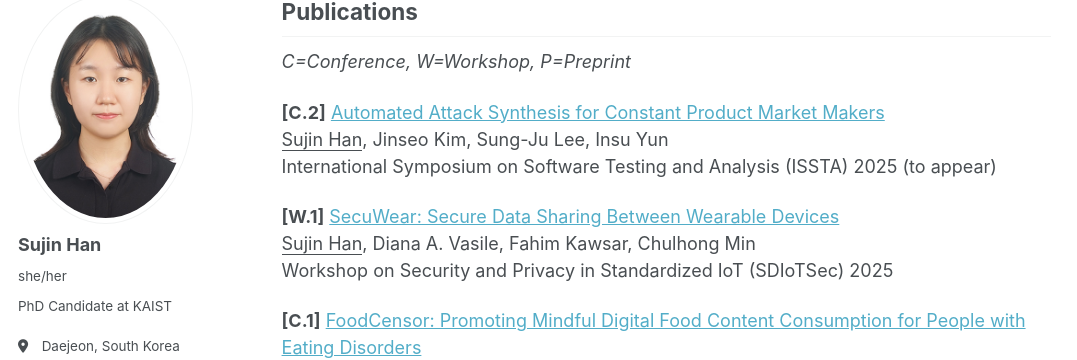
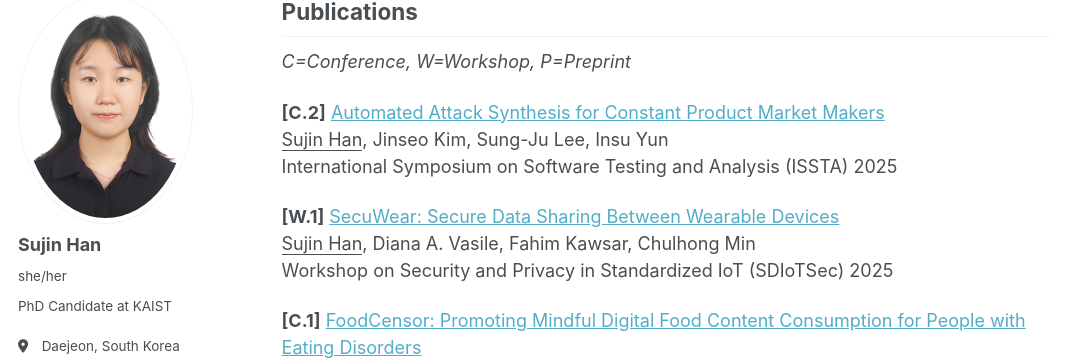
Before and after one commit to vilotgit/vilotgit.github.io, a Jekyll site: the page built from _pages/about.md, in a window 1280 px wide and 900 px high, scrolled down 990 px. Shown: the part 104-464 px from the top of the window, without its empty margins (0-1077 px from the left). Built offline with Jekyll 4.4.1, drawn with Linux system fonts in a browser that asks for light colours; some web fonts are replaced.

Commit message:
update issta paper

```diff
--- a/_pages/about.md
+++ b/_pages/about.md
@@ -38,9 +38,9 @@ Advised by: Dr. Sung-Ju Lee
 
 *C=Conference, W=Workshop, P=Preprint*
 
-**[C.2]** [Automated Attack Synthesis for Constant Product Market Makers](https://arxiv.org/abs/2404.05297)
+**[C.2]** [Automated Attack Synthesis for Constant Product Market Makers](https://dl.acm.org/doi/10.1145/3728872)
 <u>Sujin Han</u>, Jinseo Kim, Sung-Ju Lee, Insu Yun
-International Symposium on Software Testing and Analysis (ISSTA) 2025 (to appear)
+International Symposium on Software Testing and Analysis (ISSTA) 2025
 
 **[W.1]** [SecuWear: Secure Data Sharing Between Wearable Devices](https://www.ndss-symposium.org/wp-content/uploads/sdiotsec25-82.pdf)
 <u>Sujin Han</u>, Diana A. Vasile, Fahim Kawsar, Chulhong Min
```
